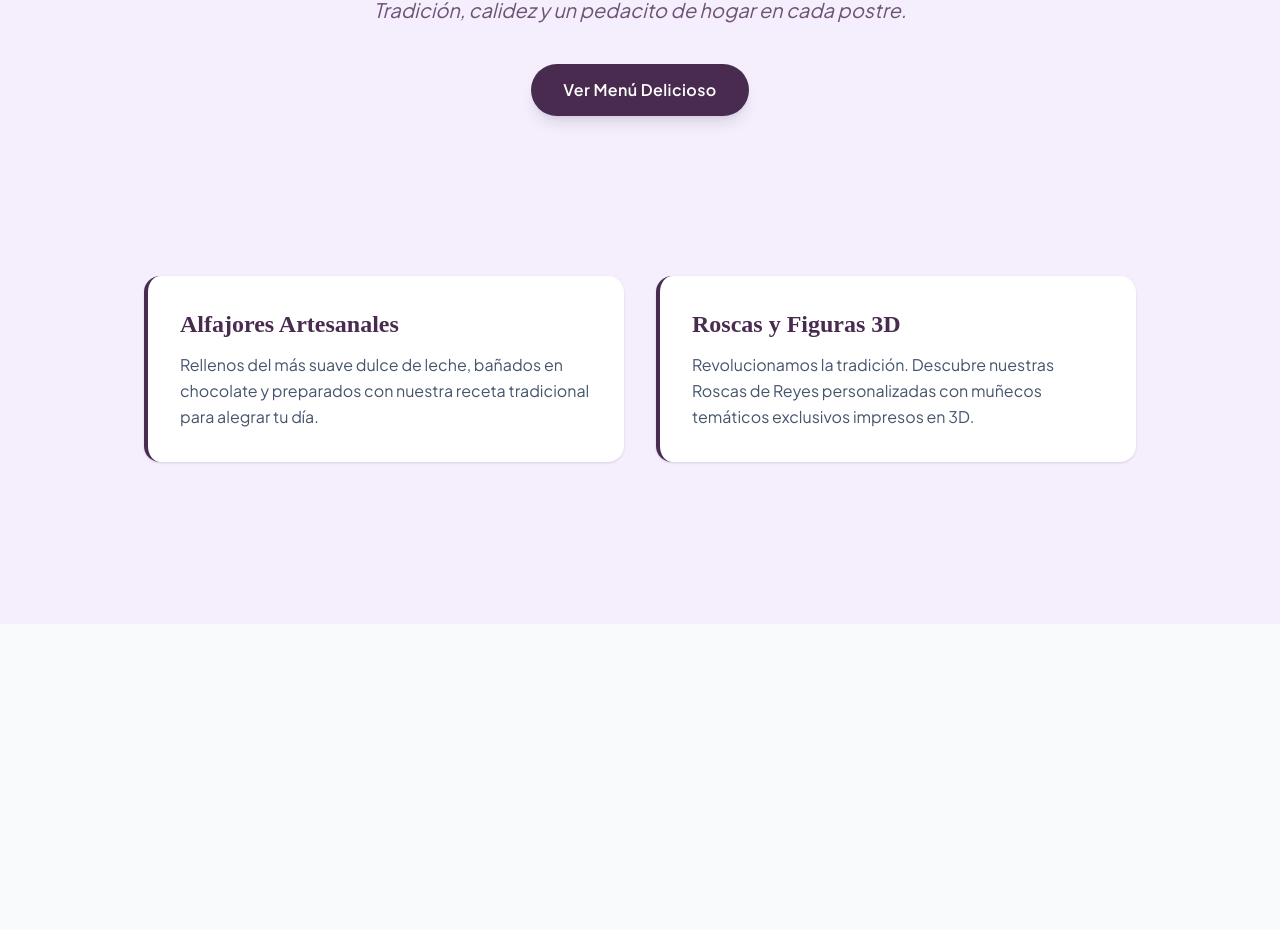
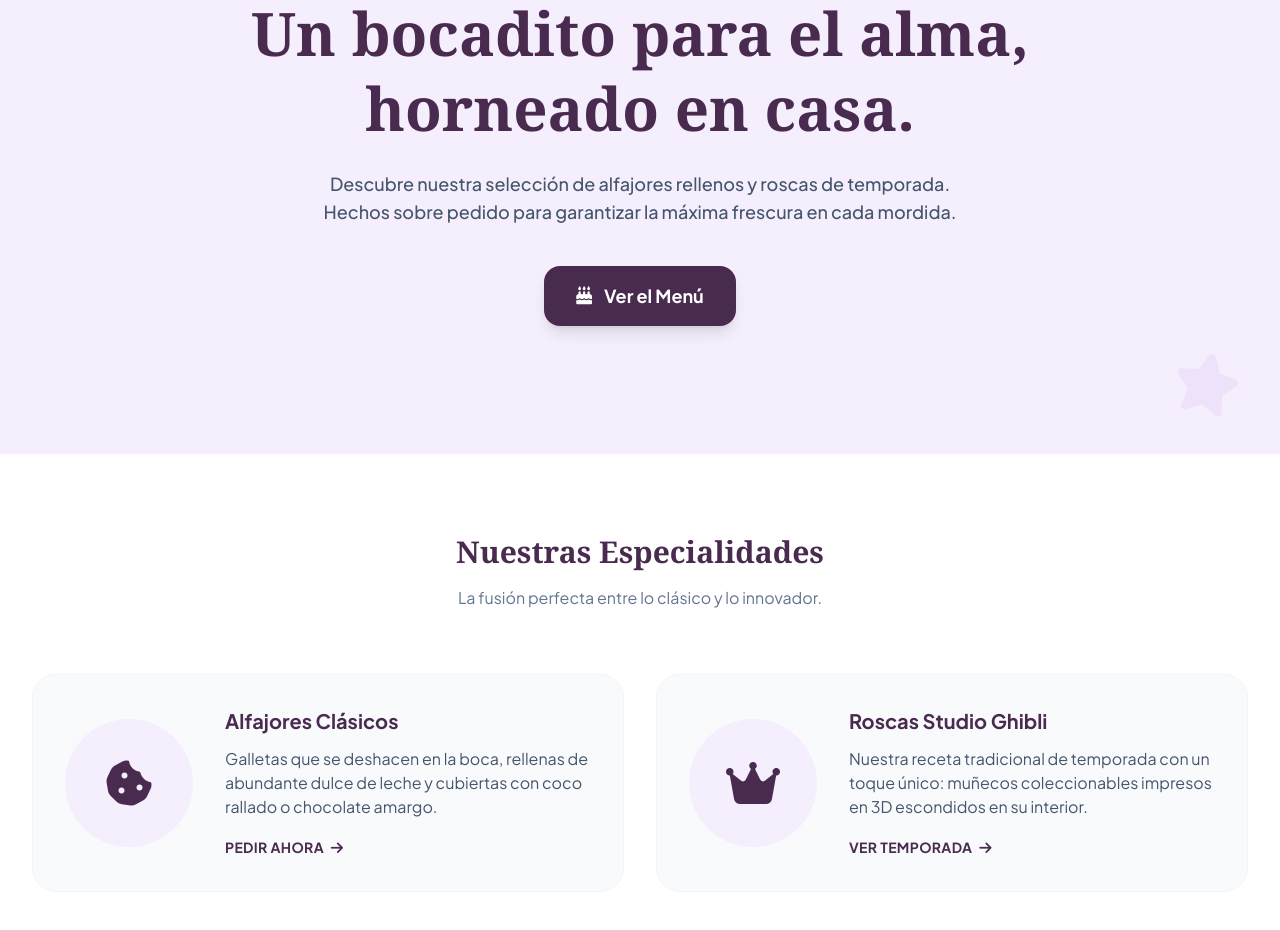
Before and after one commit to Emanuel033/MoniMila, a React (Vite) app: page / in a window 1280 px wide. Shown: the part 176-1106 px from the top of the page. Before the commit the page ends 800 px from the top, so only its background shows below. Built offline with nearby package versions, Linux system fonts and the light colour scheme.

Commit message:
Update Inicio.jsx

```diff
--- a/src/pages/Inicio/Inicio.jsx
+++ b/src/pages/Inicio/Inicio.jsx
@@ -3,44 +3,79 @@ import { Link } from 'react-router-dom';
 
 function Inicio() {
   return (
-    <div className="min-h-screen bg-[#F5EEFD] text-[#4A2B50]">
+    <div className="flex flex-col min-h-screen bg-slate-50">
 
-      {/* Sección Hero (Encabezado Principal) */}
-      <section className="flex flex-col items-center justify-center py-24 px-4 text-center">
-        <h1 className="text-4xl md:text-6xl font-bold mb-4" style={{ fontFamily: 'serif' }}>
-          Bienvenidos a MoniMila
+      {/* Sección Hero (Encabezado principal) */}
+      <section className="relative bg-[#F5EEFD] overflow-hidden">
+        <div className="max-w-7xl mx-auto px-4 sm:px-6 lg:px-8 py-20 lg:py-32 flex flex-col items-center text-center relative z-10">
+          <span className="text-sm font-bold tracking-widest text-[#4A2B50] uppercase mb-4 bg-white px-4 py-1 rounded-full shadow-sm">
+            Repostería Artesanal
+          </span>
+          <h1 className="text-4xl md:text-6xl font-serif font-bold text-[#4A2B50] mb-6 leading-tight">
+            Un bocadito para el alma,<br className="hidden md:block"/> horneado en casa.
           </h1>
-        <p className="text-lg md:text-xl mb-10 max-w-2xl italic text-[#4A2B50]/80">
-          Tradición, calidez y un pedacito de hogar en cada postre.
+          <p className="text-lg text-slate-600 mb-10 max-w-2xl font-medium">
+            Descubre nuestra selección de alfajores rellenos y roscas de temporada. Hechos sobre pedido para garantizar la máxima frescura en cada mordida.
           </p>
           <Link
             to="/catalogo"
-          className="bg-[#4A2B50] text-white px-8 py-3.5 rounded-full font-semibold hover:bg-opacity-90 transition-all shadow-lg tracking-wide"
+            className="bg-[#4A2B50] hover:bg-opacity-90 text-white text-lg font-bold px-8 py-4 rounded-2xl shadow-lg transition-transform hover:-translate-y-1 active:scale-95 flex items-center gap-3"
           >
-          Ver Menú Delicioso
+            <i className="fa-solid fa-cake-candles"></i> Ver el Menú
           </Link>
+        </div>
+
+        {/* Elementos decorativos de fondo */}
+        <div className="absolute top-10 left-10 text-[#E8D8F8] opacity-50 text-6xl transform -rotate-12">
+          <i className="fa-solid fa-cookie"></i>
+        </div>
+        <div className="absolute bottom-10 right-10 text-[#E8D8F8] opacity-50 text-6xl transform rotate-12">
+          <i className="fa-solid fa-star"></i>
+        </div>
       </section>
 
       {/* Sección de Especialidades */}
-      <section className="max-w-5xl mx-auto py-16 px-4 grid grid-cols-1 md:grid-cols-2 gap-8">
-
-        {/* Tarjeta 1 */}
-        <div className="bg-white p-8 rounded-2xl shadow-sm border-l-4 border-[#4A2B50] hover:shadow-md transition-shadow">
-          <h2 className="text-2xl font-bold mb-3" style={{ fontFamily: 'serif' }}>Alfajores Artesanales</h2>
-          <p className="text-slate-600 leading-relaxed">
-            Rellenos del más suave dulce de leche, bañados en chocolate y preparados con nuestra receta tradicional para alegrar tu día.
-          </p>
+      <section className="py-20 bg-white">
+        <div className="max-w-7xl mx-auto px-4 sm:px-6 lg:px-8">
+          <div className="text-center mb-16">
+            <h2 className="text-3xl font-bold font-serif text-[#4A2B50] mb-4">Nuestras Especialidades</h2>
+            <p className="text-slate-500">La fusión perfecta entre lo clásico y lo innovador.</p>
           </div>
 
-        {/* Tarjeta 2 (La magia del 3D) */}
-        <div className="bg-white p-8 rounded-2xl shadow-sm border-l-4 border-[#4A2B50] hover:shadow-md transition-shadow">
-          <h2 className="text-2xl font-bold mb-3" style={{ fontFamily: 'serif' }}>Roscas y Figuras 3D</h2>
-          <p className="text-slate-600 leading-relaxed">
-            Revolucionamos la tradición. Descubre nuestras Roscas de Reyes personalizadas con muñecos temáticos exclusivos impresos en 3D.
-          </p>
+          <div className="grid md:grid-cols-2 gap-8">
+
+            {/* Tarjeta 1: Alfajores */}
+            <div className="bg-slate-50 rounded-3xl p-8 border border-slate-100 flex flex-col md:flex-row items-center gap-8 group hover:shadow-md transition-shadow">
+              <div className="w-32 h-32 shrink-0 bg-[#F5EEFD] rounded-full flex items-center justify-center text-5xl text-[#4A2B50] group-hover:scale-110 transition-transform">
+                <i className="fa-solid fa-cookie-bite"></i>
+              </div>
+              <div className="text-center md:text-left">
+                <h3 className="text-xl font-bold text-[#4A2B50] mb-3">Alfajores Clásicos</h3>
+                <p className="text-slate-600 mb-4">Galletas que se deshacen en la boca, rellenas de abundante dulce de leche y cubiertas con coco rallado o chocolate amargo.</p>
+                <Link to="/catalogo" className="text-sm font-bold text-[#4A2B50] hover:text-indigo-600 uppercase tracking-wide">
+                  Pedir ahora <i className="fa-solid fa-arrow-right ml-1"></i>
+                </Link>
+              </div>
             </div>
 
+            {/* Tarjeta 2: Roscas y 3D */}
+            <div className="bg-slate-50 rounded-3xl p-8 border border-slate-100 flex flex-col md:flex-row items-center gap-8 group hover:shadow-md transition-shadow">
+              <div className="w-32 h-32 shrink-0 bg-[#F5EEFD] rounded-full flex items-center justify-center text-5xl text-[#4A2B50] group-hover:scale-110 transition-transform">
+                <i className="fa-solid fa-crown"></i>
+              </div>
+              <div className="text-center md:text-left">
+                <h3 className="text-xl font-bold text-[#4A2B50] mb-3">Roscas Studio Ghibli</h3>
+                <p className="text-slate-600 mb-4">Nuestra receta tradicional de temporada con un toque único: muñecos coleccionables impresos en 3D escondidos en su interior.</p>
+                <Link to="/catalogo" className="text-sm font-bold text-[#4A2B50] hover:text-indigo-600 uppercase tracking-wide">
+                  Ver temporada <i className="fa-solid fa-arrow-right ml-1"></i>
+                </Link>
+              </div>
+            </div>
+
+          </div>
+        </div>
       </section>
+
     </div>
   );
 }
```
Lines whose indentation alone changed are shown as unchanged.
